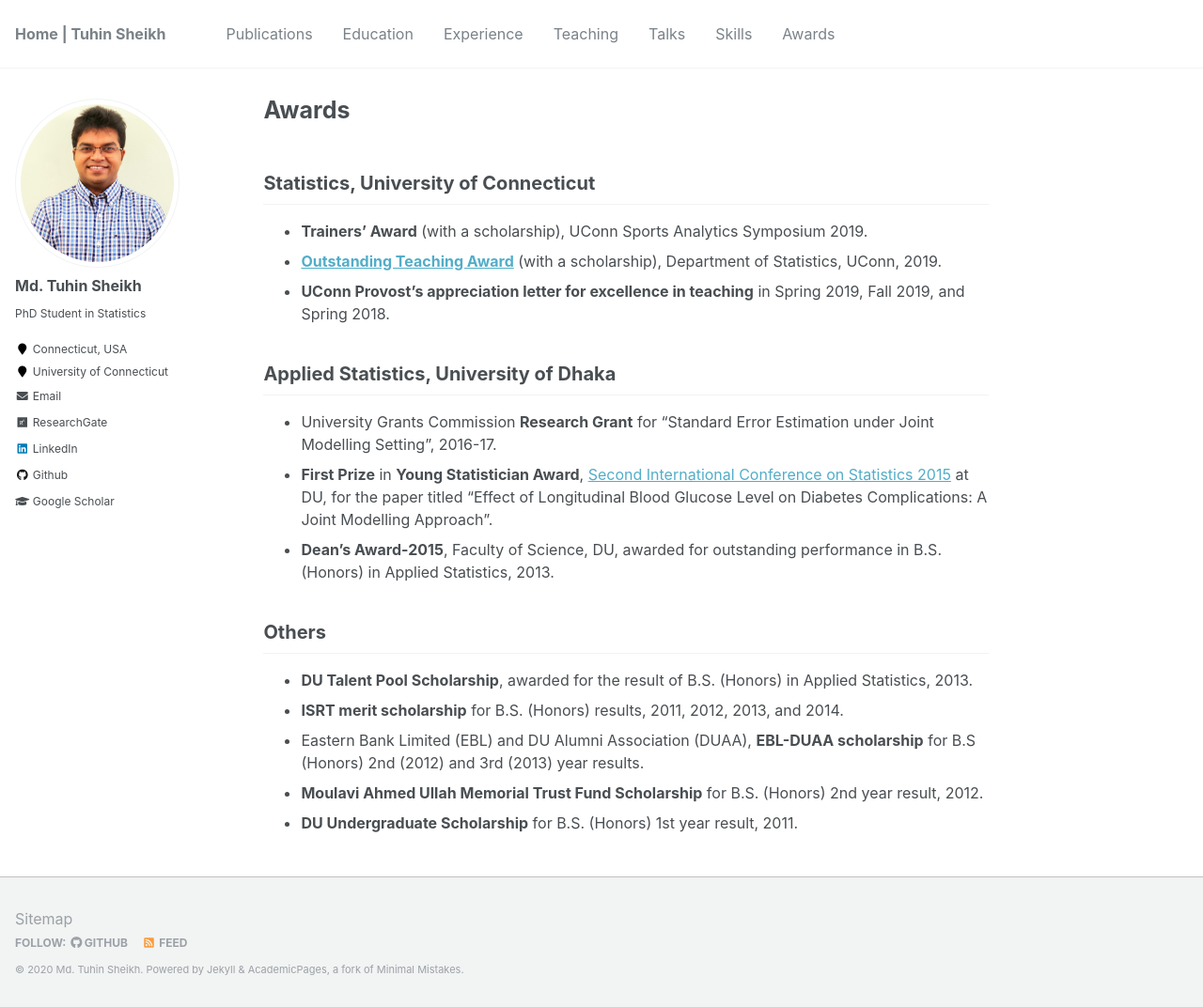
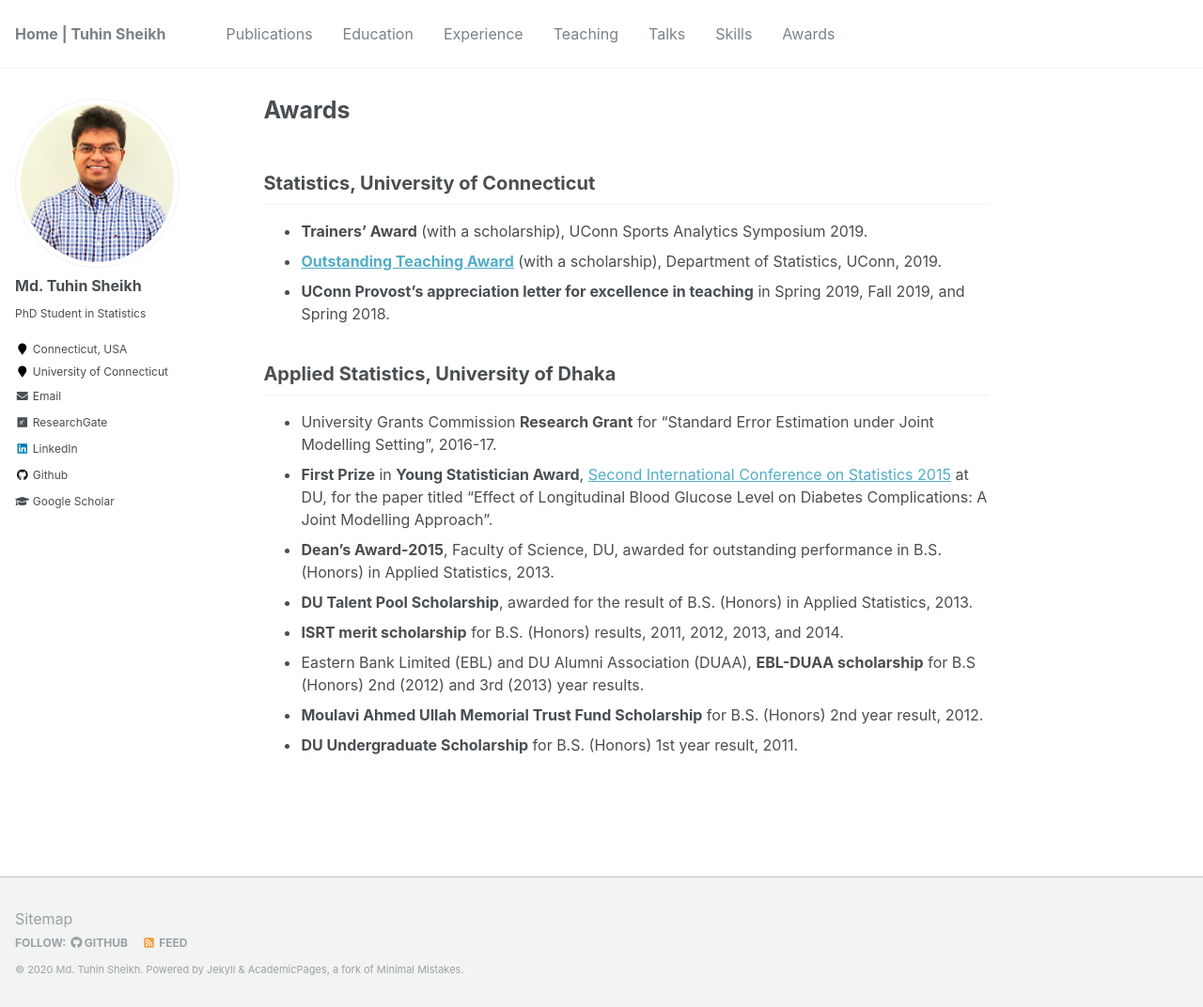
Before and after one commit to mdtuhinsheikh/mdtuhinsheikh.github.io, a Jekyll site: the page built from _pages/awards.md, in a window 1280 px wide and 1072 px high. Shown: the whole window at 94% size. Built offline with Jekyll 4.4.1, drawn with Linux system fonts in a browser that asks for light colours.

Commit message:
Update awards.md

```diff
--- a/_pages/awards.md
+++ b/_pages/awards.md
@@ -13,8 +13,6 @@ author_profile: true
 * University Grants Commission **Research Grant** for "Standard Error Estimation under Joint Modelling Setting", 2016-17.
 * **First Prize** in **Young Statistician Award**, [Second International Conference on Statistics 2015](https://sites.google.com/site/dusdaa10/conference2015/sponsors/youngaward) at DU, for the paper titled "Effect of Longitudinal Blood Glucose Level on Diabetes Complications: A Joint Modelling Approach".
 * **Dean's Award-2015**, Faculty of Science, DU, awarded for outstanding performance in B.S. (Honors) in Applied Statistics, 2013.
-
-## Others
 * **DU Talent Pool Scholarship**, awarded for the result of B.S. (Honors) in Applied Statistics, 2013.
 * **ISRT merit scholarship** for B.S. (Honors) results, 2011, 2012, 2013, and 2014.
 * Eastern Bank Limited (EBL) and DU Alumni Association (DUAA), **EBL-DUAA scholarship** for B.S (Honors) 2nd (2012) and 3rd (2013) year results.
```
